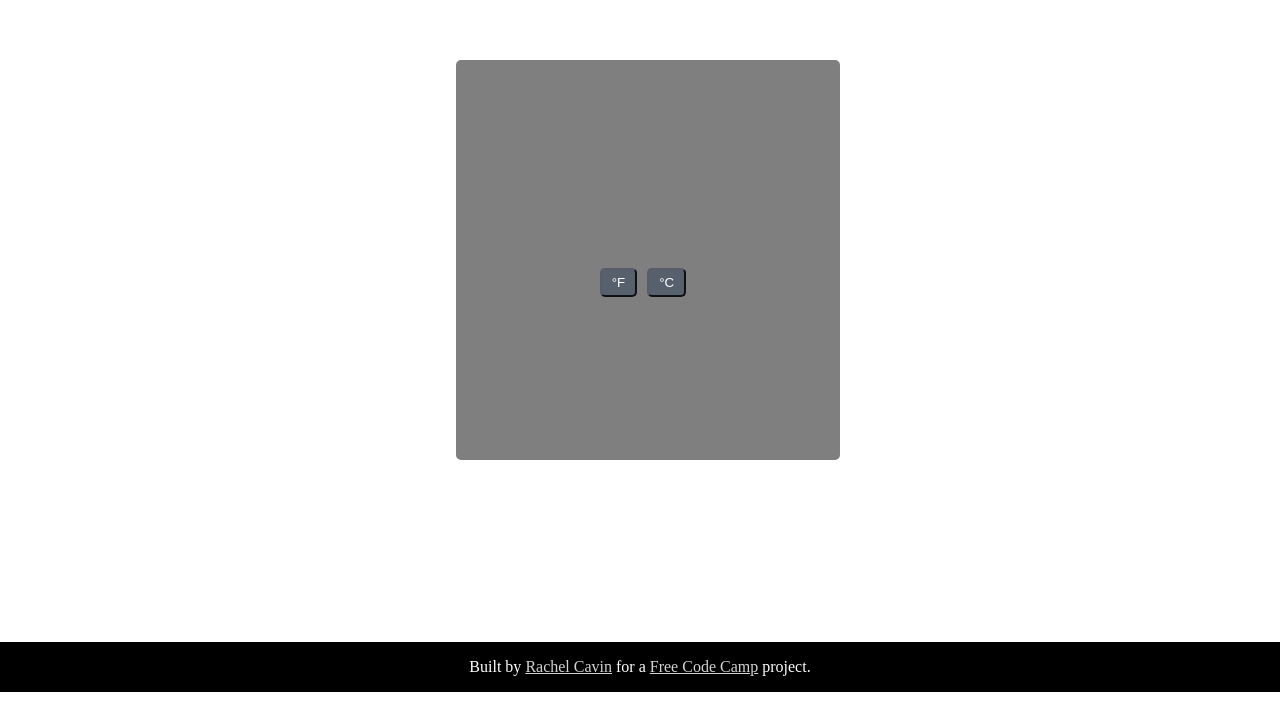
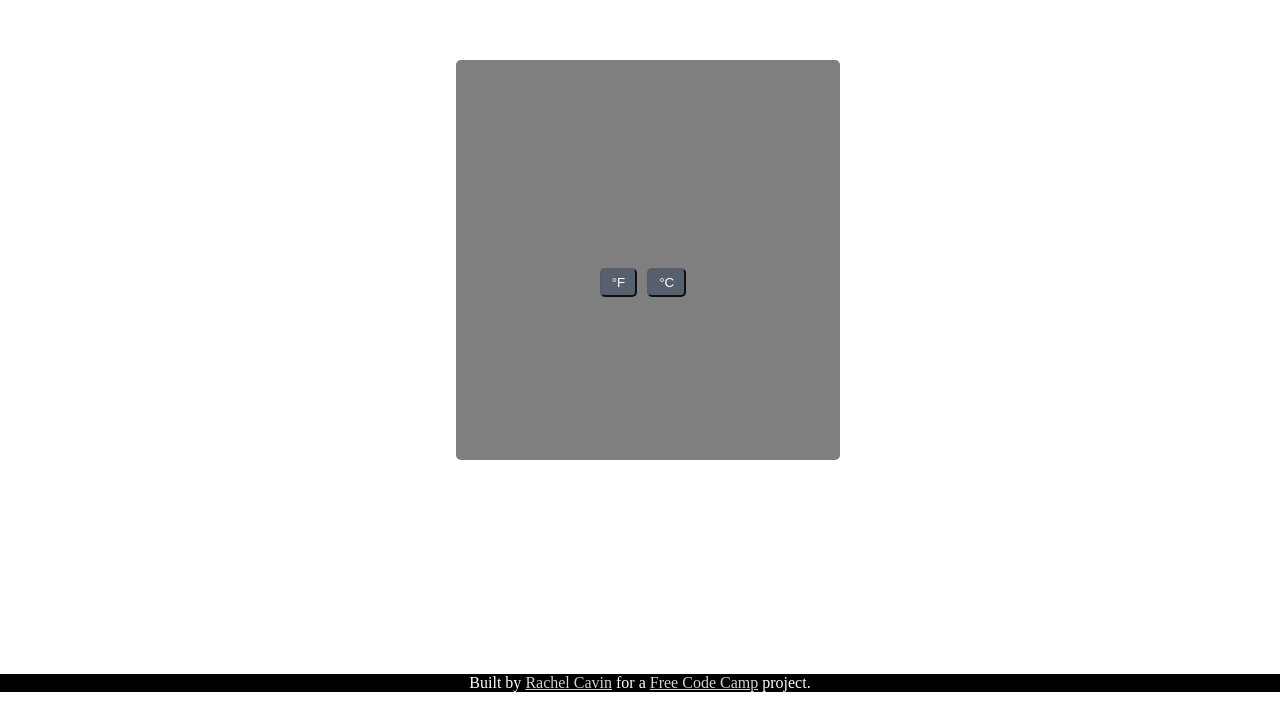
Before and after one commit to Rmcavin/FCC_Weather_App, a plain HTML site: page index.html in a window 1280 px wide. Shown: the part 108-816 px from the top of the page. Drawn offline with nearby package versions, Linux system fonts and the light colour scheme; a web font is replaced by a local one.

Commit message:
fixed footer

```diff
--- a/index.html
+++ b/index.html
@@ -22,4 +22,4 @@
 
 
 </body>
-<div class = "footer"><p>Built by <a href = "http://rmcavin.github.io" >Rachel Cavin</a> for a <a href = "http://freecodecamp.com">Free Code Camp</a> project.<p></div>
+<div class = "footer">Built by <a href = "http://rmcavin.github.io" >Rachel Cavin</a> for a <a href = "http://freecodecamp.com">Free Code Camp</a> project.</div>
--- a/style.css
+++ b/style.css
@@ -63,9 +63,6 @@ body {
   padding: 0;
 }
 
-p {
-  padding: 0;
-}
 a {
   color: lightgrey;
 }
```
